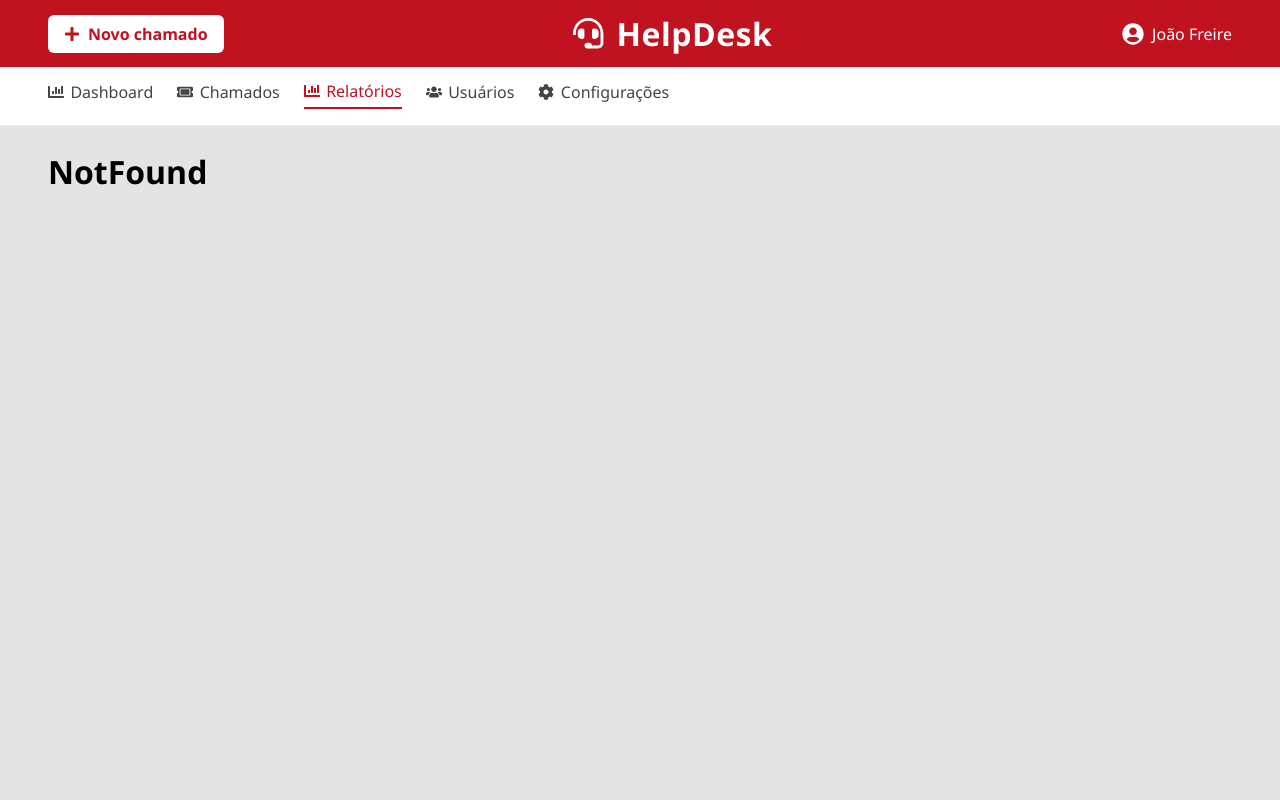
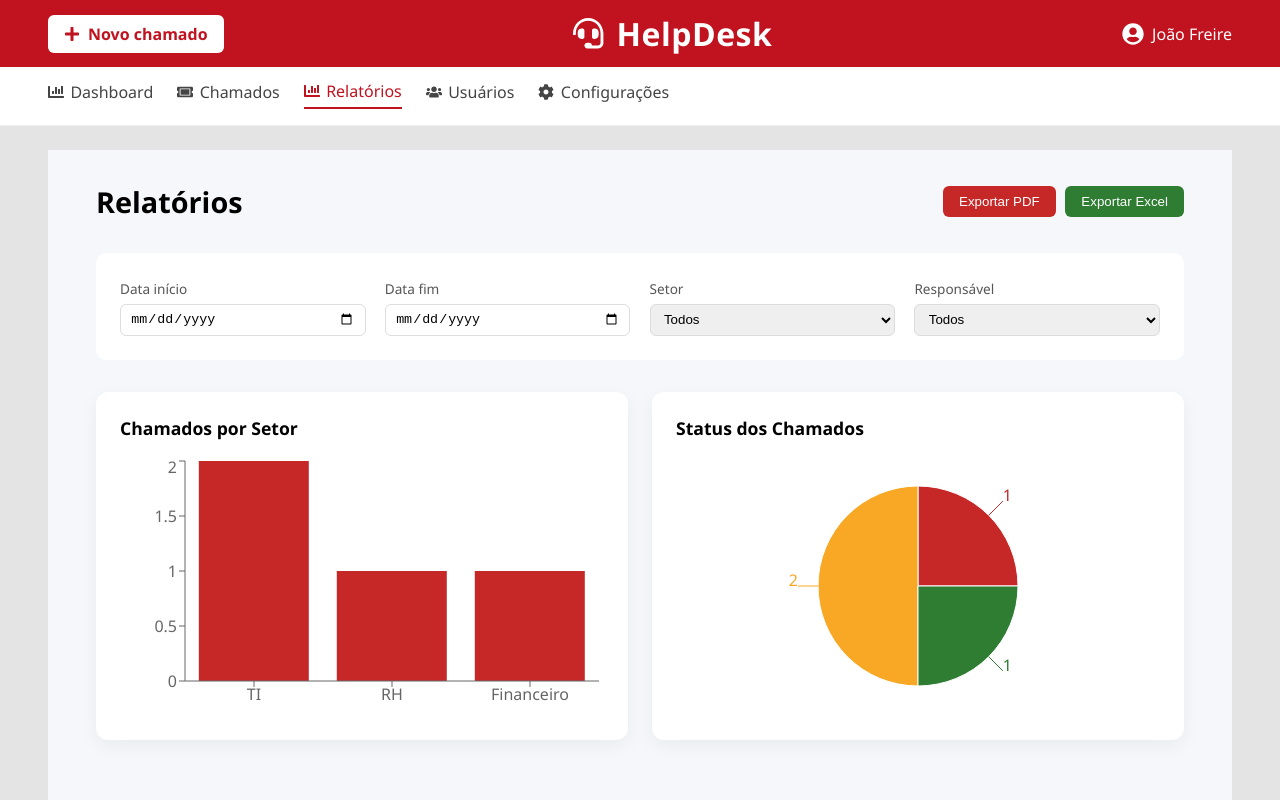
Before and after one commit to diegoflausino45/HelpDesk, a React (Vite) app: page /relatorios in a window 1280 px wide. Shown: the top 800 px of the page. Built offline with nearby package versions, Linux system fonts and the light colour scheme.

Commit message:
Commit tela de relatórios

```diff
--- a/package.json
+++ b/package.json
@@ -10,12 +10,16 @@
     "preview": "vite preview"
   },
   "dependencies": {
+    "file-saver": "^2.0.5",
+    "jspdf": "^4.1.0",
+    "jspdf-autotable": "^5.0.7",
     "react": "^19.2.0",
     "react-dom": "^19.2.0",
     "react-icon": "^1.0.0",
     "react-icons": "^5.5.0",
     "react-router-dom": "^7.13.0",
-    "recharts": "^3.7.0"
+    "recharts": "^3.7.0",
+    "xlsx": "^0.18.5"
   },
   "devDependencies": {
     "@eslint/js": "^9.39.1",
--- /dev/null
+++ b/src/containers/relatorios/relatorios.jsx
@@ -0,0 +1,162 @@
+import styles from "./relatorios.module.css"
+import { useMemo, useState } from "react"
+import { BarChart, Bar, XAxis, YAxis, Tooltip, ResponsiveContainer, PieChart, Pie, Cell } from "recharts"
+import jsPDF from "jspdf"
+import autoTable from "jspdf-autotable"
+import * as XLSX from "xlsx"
+
+const COLORS = ["#c62828", "#f9a825", "#2e7d32", "#1565c0"]
+
+function Relatorios() {
+  const [dataInicio, setDataInicio] = useState("")
+  const [dataFim, setDataFim] = useState("")
+  const [setor, setSetor] = useState("")
+  const [responsavel, setResponsavel] = useState("")
+
+  const chamados = [
+    { id: 1, setor: "TI", status: "Aberto", responsavel: "João", data: "2024-02-01", tempo: 5 },
+    { id: 2, setor: "RH", status: "Resolvido", responsavel: "Maria", data: "2024-02-03", tempo: 2 },
+    { id: 3, setor: "Financeiro", status: "Em atendimento", responsavel: "Carlos", data: "2024-02-04", tempo: 8 },
+    { id: 4, setor: "TI", status: "Resolvido", responsavel: "João", data: "2024-02-05", tempo: 3 },
+  ]
+
+  /* 🔎 Filtros */
+  const dadosFiltrados = useMemo(() => {
+    return chamados.filter(c => {
+      const periodo =
+        (!dataInicio || c.data >= dataInicio) &&
+        (!dataFim || c.data <= dataFim)
+
+      const setorOk = !setor || c.setor === setor
+      const responsavelOk = !responsavel || c.responsavel === responsavel
+
+      return periodo && setorOk && responsavelOk
+    })
+  }, [dataInicio, dataFim, setor, responsavel])
+
+  /* 📊 Gráficos */
+  const porSetor = useMemo(() => {
+    const map = {}
+    dadosFiltrados.forEach(c => {
+      map[c.setor] = (map[c.setor] || 0) + 1
+    })
+    return Object.keys(map).map(k => ({ setor: k, total: map[k] }))
+  }, [dadosFiltrados])
+
+  const porStatus = useMemo(() => {
+    const map = {}
+    dadosFiltrados.forEach(c => {
+      map[c.status] = (map[c.status] || 0) + 1
+    })
+    return Object.keys(map).map(k => ({ status: k, total: map[k] }))
+  }, [dadosFiltrados])
+
+  /* 📄 PDF sem gráficos */
+  function exportPDF() {
+    const doc = new jsPDF()
+
+    doc.setFontSize(18)
+    doc.text("Relatório de Chamados", 14, 18)
+
+    autoTable(doc, {
+      startY: 28,
+      head: [["ID", "Setor", "Status", "Responsável", "Data", "Tempo (h)"]],
+      body: dadosFiltrados.map(c => [
+        c.id,
+        c.setor,
+        c.status,
+        c.responsavel,
+        c.data,
+        c.tempo,
+      ]),
+      styles: { fontSize: 10 },
+      headStyles: { fillColor: [198, 40, 40] },
+    })
+
+    doc.save("relatorio_chamados.pdf")
+  }
+
+  /* 📊 Excel */
+  function exportExcel() {
+    const ws = XLSX.utils.json_to_sheet(dadosFiltrados)
+    const wb = XLSX.utils.book_new()
+    XLSX.utils.book_append_sheet(wb, ws, "Chamados")
+    XLSX.writeFile(wb, "relatorio_chamados.xlsx")
+  }
+
+  return (
+    <main className={styles.container}>
+      <header className={styles.header}>
+        <h1>Relatórios</h1>
+        <div className={styles.actions}>
+          <button onClick={exportPDF}>Exportar PDF</button>
+          <button onClick={exportExcel}>Exportar Excel</button>
+        </div>
+      </header>
+
+      {/* Filtros */}
+      <section className={styles.filters}>
+        <div>
+          <label>Data início</label>
+          <input type="date" value={dataInicio} onChange={e => setDataInicio(e.target.value)} />
+        </div>
+
+        <div>
+          <label>Data fim</label>
+          <input type="date" value={dataFim} onChange={e => setDataFim(e.target.value)} />
+        </div>
+
+        <div>
+          <label>Setor</label>
+          <select value={setor} onChange={e => setSetor(e.target.value)}>
+            <option value="">Todos</option>
+            <option>TI</option>
+            <option>RH</option>
+            <option>Financeiro</option>
+          </select>
+        </div>
+
+        <div>
+          <label>Responsável</label>
+          <select value={responsavel} onChange={e => setResponsavel(e.target.value)}>
+            <option value="">Todos</option>
+            <option>João</option>
+            <option>Maria</option>
+            <option>Carlos</option>
+          </select>
+        </div>
+      </section>
+
+      {/* Gráficos */}
+      <section className={styles.graficos}>
+        <div className={styles.card}>
+          <h3>Chamados por Setor</h3>
+          <ResponsiveContainer width="100%" height={260}>
+            <BarChart data={porSetor}>
+              <XAxis dataKey="setor" />
+              <YAxis />
+              <Tooltip />
+              <Bar dataKey="total" fill="#c62828" />
+            </BarChart>
+          </ResponsiveContainer>
+        </div>
+
+        <div className={styles.card}>
+          <h3>Status dos Chamados</h3>
+          <ResponsiveContainer width="100%" height={260}>
+            <PieChart>
+              <Pie data={porStatus} dataKey="total" nameKey="status" label>
+                {porStatus.map((_, i) => (
+                  <Cell key={i} fill={COLORS[i % COLORS.length]} />
+                ))}
+              </Pie>
+              <Tooltip />
+            </PieChart>
+          </ResponsiveContainer>
+        </div>
+      </section>
+    </main>
+  )
+}
+
+export default Relatorios
--- /dev/null
+++ b/src/containers/relatorios/relatorios.module.css
@@ -0,0 +1,79 @@
+.container {
+  padding: 2rem 3rem;
+  background: #f6f7fb;
+  min-height: 100vh;
+}
+
+.header {
+  display: flex;
+  justify-content: space-between;
+  align-items: center;
+  margin-bottom: 2rem;
+}
+
+.header h1 {
+  font-size: 1.8rem;
+}
+
+.actions button {
+  margin-left: 0.6rem;
+  padding: 0.6em 1.2em;
+  border-radius: 6px;
+  border: none;
+  cursor: pointer;
+  font-weight: 500;
+}
+
+.actions button:first-child {
+  background: #c62828;
+  color: white;
+}
+
+.actions button:last-child {
+  background: #2e7d32;
+  color: white;
+}
+
+/* Filtros */
+.filters {
+  display: grid;
+  grid-template-columns: repeat(auto-fit, minmax(180px, 1fr));
+  gap: 1.2rem;
+  background: white;
+  padding: 1.5rem;
+  border-radius: 10px;
+  margin-bottom: 2rem;
+}
+
+.filters label {
+  font-size: 0.85rem;
+  color: #555;
+}
+
+.filters input,
+.filters select {
+  width: 100%;
+  margin-top: 0.3rem;
+  padding: 0.5em 0.7em;
+  border-radius: 6px;
+  border: 1px solid #ddd;
+}
+
+/* Gráficos */
+.graficos {
+  display: grid;
+  grid-template-columns: repeat(auto-fit, minmax(350px, 1fr));
+  gap: 1.5rem;
+}
+
+.card {
+  background: white;
+  padding: 1.5rem;
+  border-radius: 12px;
+  box-shadow: 0 6px 18px rgba(0,0,0,0.05);
+}
+
+.card h3 {
+  margin-bottom: 1rem;
+  font-size: 1.1rem;
+}
--- a/src/routes/routes.jsx
+++ b/src/routes/routes.jsx
@@ -5,6 +5,7 @@ import { BrowserRouter, Routes, Route } from "react-router-dom"
 //Importações de Páginas
 import DashBoard from "../containers/dashboard/dashboard"
 import Chamados from "../containers/chamados/chamados"
+import Relatorios from "../containers/relatorios/relatorios"
 import NotFound from "../containers/notFound/notFound"
 //Importações de Componentes
 import Header from "../components/header/header"
@@ -20,6 +21,7 @@ function RouterApp(){
                     <Routes>
                         <Route path="/" element={<DashBoard/>} />
                         <Route path="/chamados" element={<Chamados/>}/>
+                        <Route path="/relatorios" element={<Relatorios/>}/>
                         <Route path="*" element={<NotFound/>}/>
                     </Routes>
                 </div>
```
Also changed, not shown: 1 other file (tests, documents, lock files or other folders).
